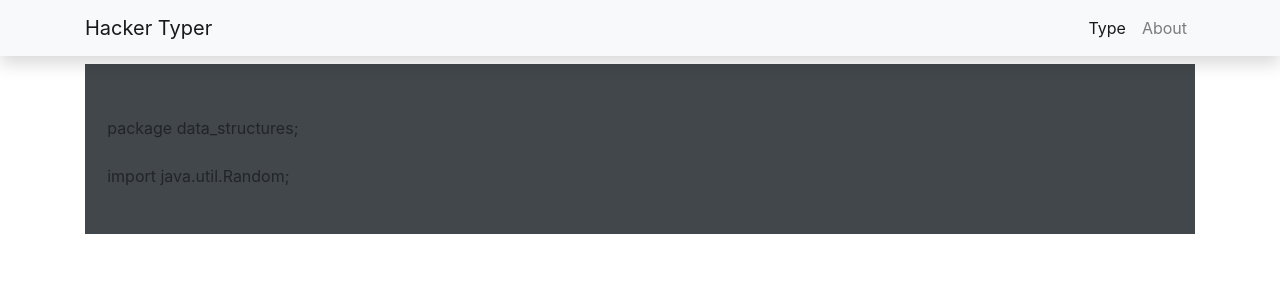
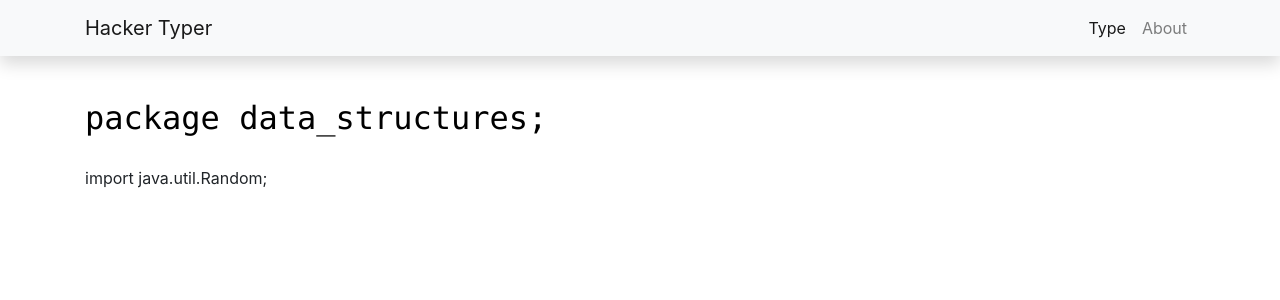
Before and after one commit to hackdfw2019/syntype, a React (Create React App) app: page / in a window 1280 px wide. Shown: the top 300 px of the page. Built offline with nearby package versions, Linux system fonts and the light colour scheme; no server answers.

Commit message:
to kevin

```diff
--- a/src/components/TypeInput.jsx
+++ b/src/components/TypeInput.jsx
@@ -12,11 +12,6 @@ const sendPacket = (char, request = 0) => {
   );
 };
 
-websocket.onmessage = function(event) {
-  var data = event;
-  console.log(data);
-  TypeInput.addText(data);
-};
 
 class TypeInput extends Component {
   constructor(props) {
@@ -33,8 +28,16 @@ class TypeInput extends Component {
       lastSentCharNum: 0,
       goodPointer: 0,
       numToplines: props.numToplines,
-      numBottomlines: props.numBottomlines
+      numBottomlines: props.numBottomlines,
+      websocket: new WebSocket("ws://127.0.0.1:5678/")
     };
+
+    this.state.websocket.onmessage = event => {
+      var data = event;
+      console.log(data);
+      this.addText(data);
+    };
+
     this.addText(props.text); // TODO: replace
 
     this.state.mainline = this.state.buffer.shift()
--- a/src/index.css
+++ b/src/index.css
@@ -9,21 +9,32 @@ body {
 }
 
 /* every span */
-.code {
+.mainLine > span {
   font-family: source-code-pro, Menlo, Monaco, Consolas, "Courier New",
     monospace;
+    font-size: 2rem;
+    -webkit-font-smoothing: auto;
+    opacity: 1; /* Real browsers */
+    filter: alpha(opacity = 100); /* MSIE */
+    /* white-space: nowrap; */
+    color: black;
+}
+
+span {
+
+}
+
+.topLine {}
+.bottomLine {
+
+  font-family: source-code-pro, Menlo, Monaco, Consolas, "Courier New",
+    monospace;
+    font-size: 2rem;
     -webkit-font-smoothing: auto;
     opacity: 0.6; /* Real browsers */
     filter: alpha(opacity = 60); /* MSIE */
     /* white-space: nowrap; */
-    color: white;
-}
-
-
-/* spans on current line*/
-.current-line {
-  opacity: 1 !important; /* Real browsers */
-  filter: alpha(opacity = 100) !important; /* MSIE */
+    color: black;
 }
 
 div { outline-style:none;}
@@ -56,15 +67,3 @@ div { outline-style:none;}
 
 .not-typed{
 }
-
-#root {
-  padding: 2%;
-  background-color: rgb(66, 71, 75);
-}
-
-.py-5 {
-  margin-bottom: 0px!important;
-  padding-bottom: 0px!important;
-  height: 100%;
-
-}
```
